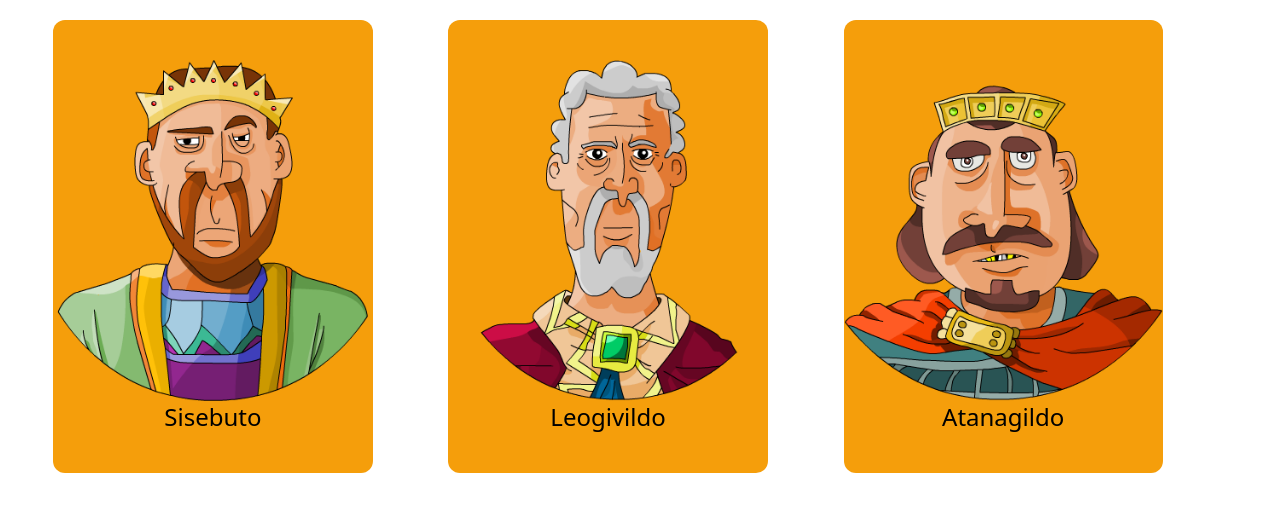
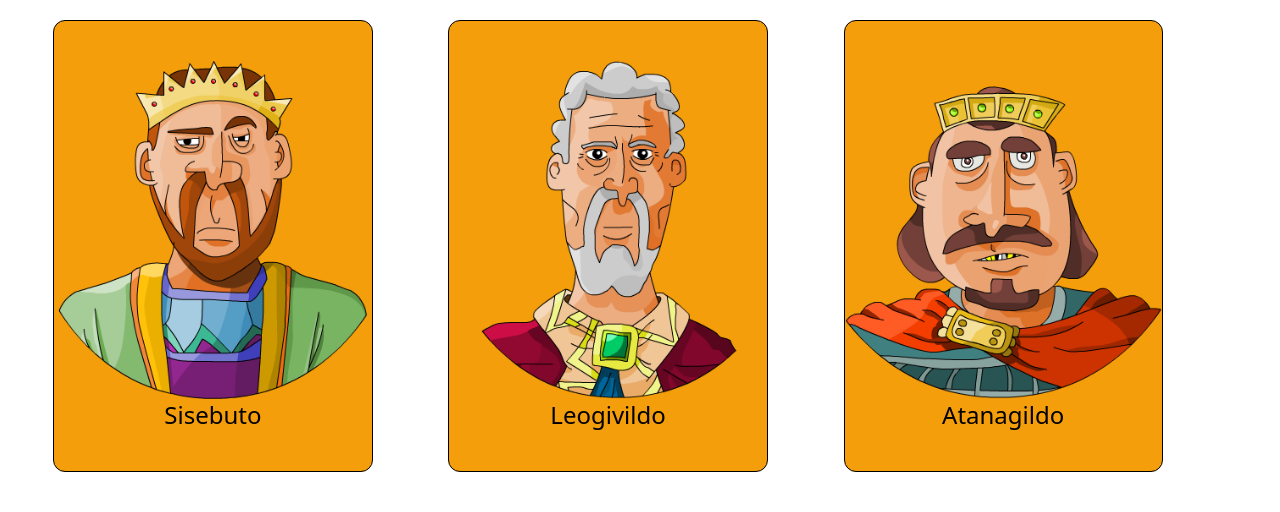
Before and after one commit to jhonatan0912/JAB-REACT, a React (Vite) app: page / in a window 1280 px wide. Shown: the top 512 px of the page. Built offline with nearby package versions, Linux system fonts and the light colour scheme.

Commit message:
border added

```diff
--- a/src/components/KingCard.jsx
+++ b/src/components/KingCard.jsx
@@ -17,7 +17,7 @@ function KingCard({ image, name }) {
     e.target.innerHTML == "Visto" ? e.target.innerHTML = "" : e.target.innerHTML = "Visto"
   }
   return (
-    <div ref={kingCard} key={name} className="bg-amber-500 rounded-xl w-10/12 py-10">
+    <div ref={kingCard} key={name} className="bg-amber-500 rounded-xl w-10/12 py-10 border-black border">
       <img className='m-auto' src={image} alt={name} onClick={changeImage} />
       <p className='capitalize text-center text-2xl' onClick={changeText}>{name}</p>
     </div>
```
